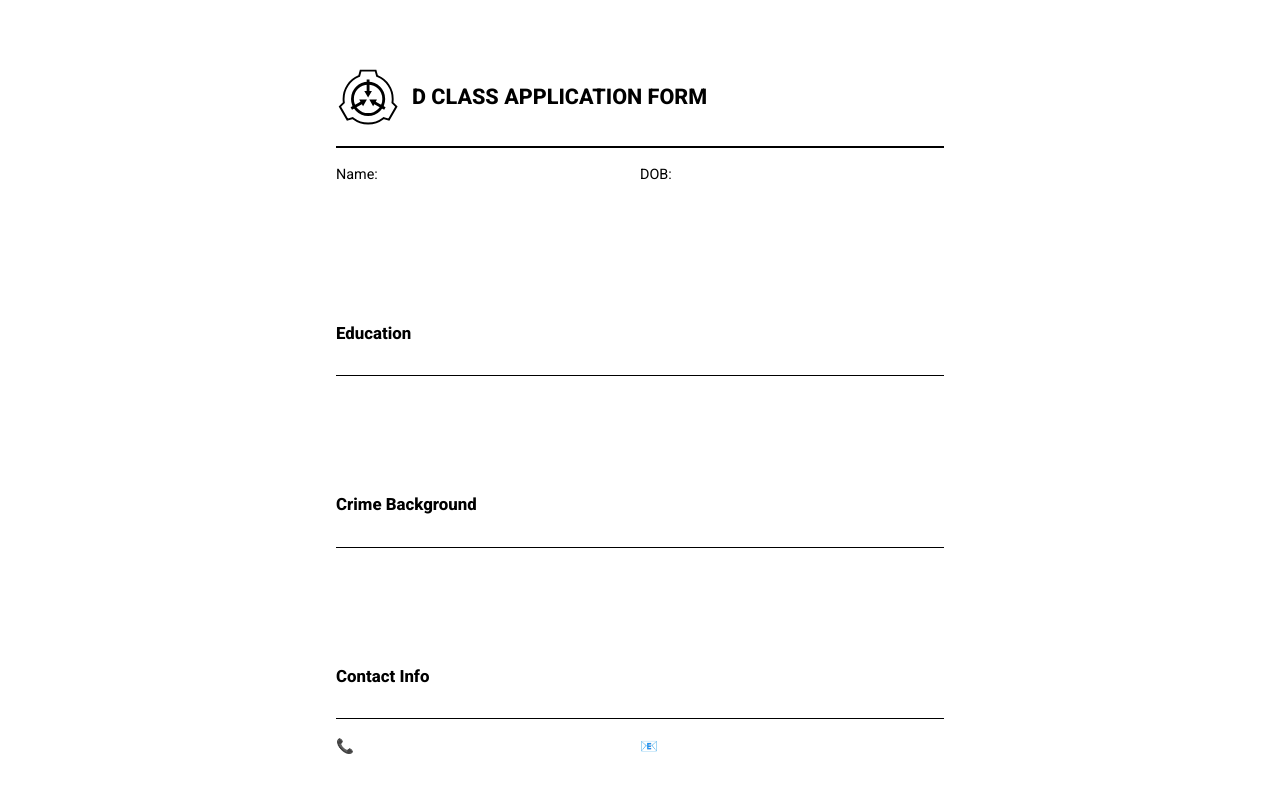
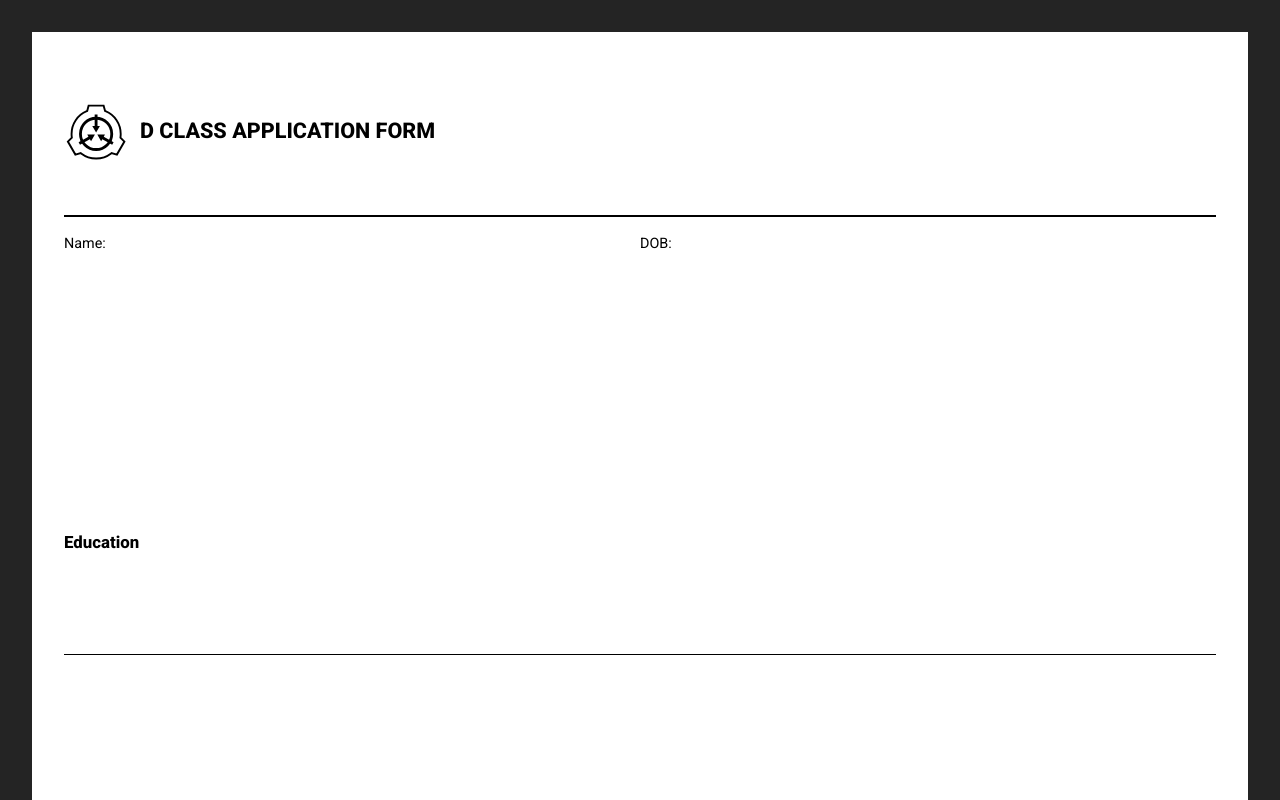
Before and after one commit to GreenArron/scp-d5-cv, a React (Vite) app: page / in a window 1280 px wide. Shown: the top 800 px of the page. Built offline with nearby package versions, Linux system fonts and the light colour scheme.

Commit message:
Remove theme preference (not planned for this ver)

```diff
--- a/src/index.css
+++ b/src/index.css
@@ -26,8 +26,6 @@
 
 body {
   margin: 0;
-  display: flex;
-  place-items: center;
   min-width: 320px;
   min-height: 100vh;
 }
@@ -55,16 +53,3 @@
 button:focus-visible {
   outline: 4px auto -webkit-focus-ring-color;
 }
-
-@media (prefers-color-scheme: light) {
-  :root {
-    color: #213547;
-    background-color: #ffffff;
-  }
-  a:hover {
-    color: #747bff;
-  }
-  button {
-    background-color: #f9f9f9;
-  }
-}
```
